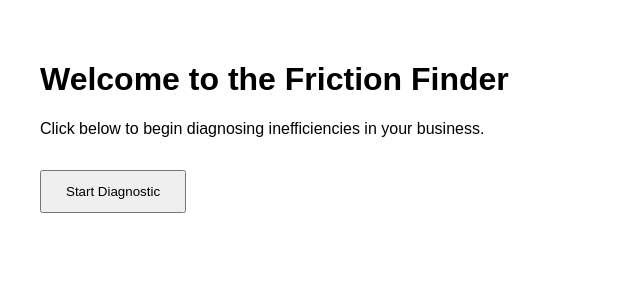
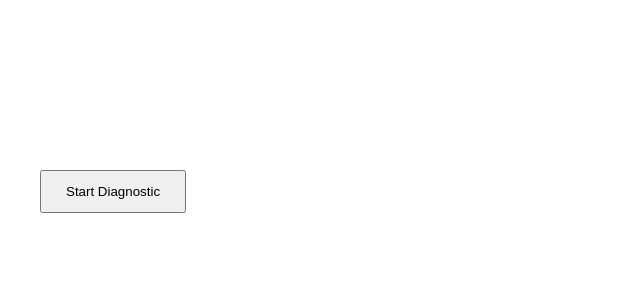
Before and after one commit to 808donm/friction-finder-webapp, a Next.js app: page / in a window 1280 px wide. Shown: the top 300 px of the page, without its empty margins (0-640 px from the left). Built offline with nearby package versions, Linux system fonts and the light colour scheme.

Commit message:
Update index.js

```diff
--- a/pages/index.js
+++ b/pages/index.js
@@ -2,8 +2,8 @@
 export default function Home() {
   return (
     <div style={{ padding: '2rem', fontFamily: 'sans-serif' }}>
-      <h1>Welcome to the Friction Finder</h1>
-      <p>Click below to begin diagnosing inefficiencies in your business.</p>
+      <h1 style={{ color: 'white', textAlign: 'center' }}>Welcome to the Friction Finder</h1>
+      <p style={{ color: 'white', textAlign: 'center' }}>Click below to begin diagnosing inefficiencies in your business.</p>
       <a href="/intake">
         <button style={{ marginTop: '1rem', padding: '0.75rem 1.5rem' }}>
           Start Diagnostic
```
